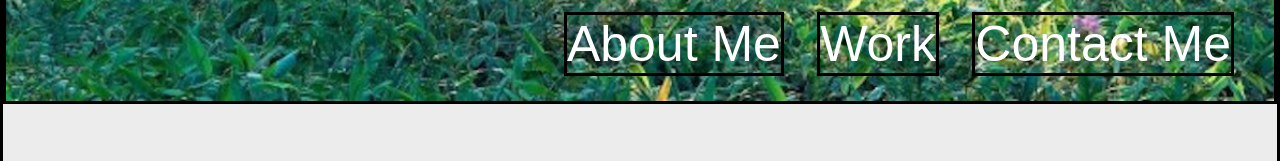
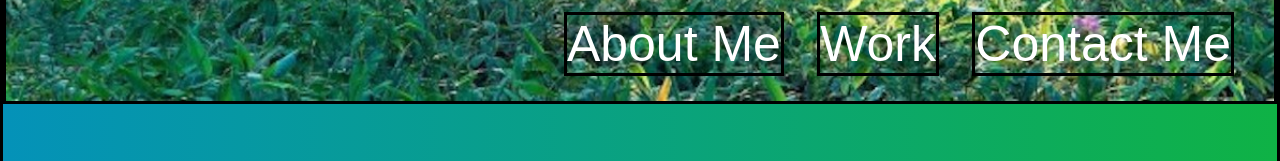
Before and after one commit to jonathonvanausdal9915/Portfolio-JonathonV, a plain HTML site: page index.html in a window 1280 px wide. Shown: the part 630-791 px from the top of the page. Drawn offline with Linux system fonts and the light colour scheme.

Commit message:
background color change

```diff
--- a/assets/css/style.css
+++ b/assets/css/style.css
@@ -8,7 +8,7 @@ body {
     font-family: Verdana, Geneva, Tahoma, sans-serif;
     border: solid;
     border-color: black;
-    background-color: rgb(237, 236, 236);
+    background: linear-gradient(to right, rgb(4, 146, 185), rgb(15, 178, 69));
 }
 
 .header {
```
